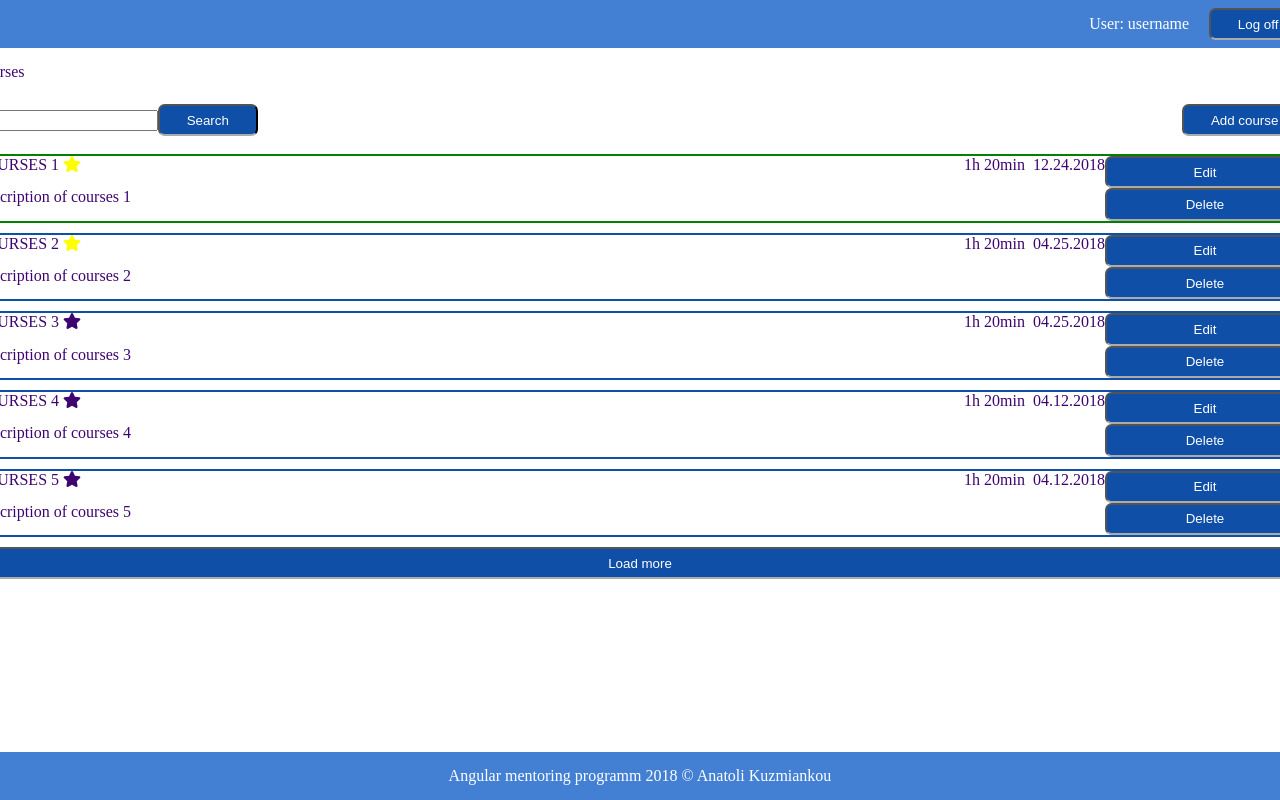
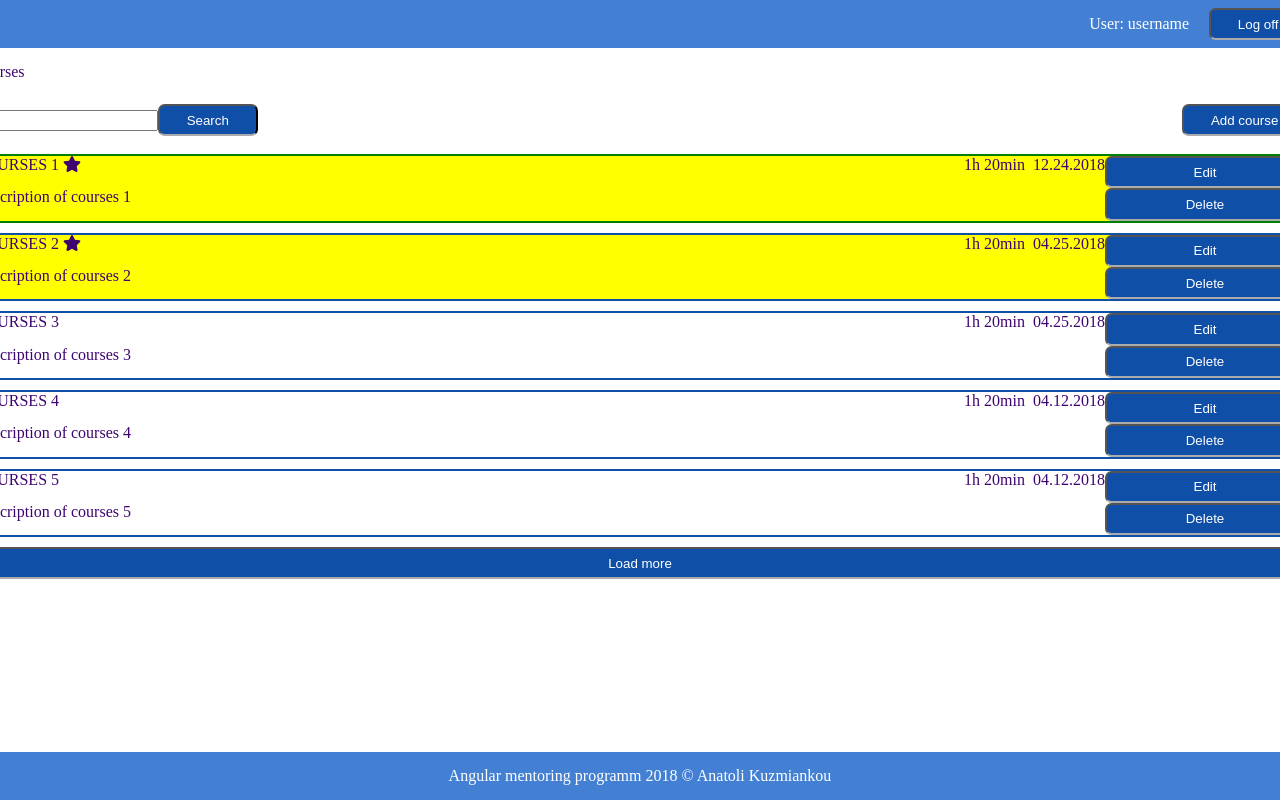
Before and after one commit to kuzanatoliy/angular-mentoring-programm, an Angular app: page /courses in a window 1280 px wide. Shown: the top 800 px of the page. Built offline with nearby package versions, Linux system fonts and the light colour scheme.

Commit message:
Directives and pipes: Fix course star and background

```diff
--- a/src/app/courses/course-item/course-item.component.html
+++ b/src/app/courses/course-item/course-item.component.html
@@ -1,13 +1,14 @@
 <div
   class="course"
-  [appFreshCourse]="course.creationDate">
+  [appFreshCourse]="course.creationDate"
+  [ngClass]="{'course-star': course.topRated}">
   <div class='course-content'>
     <div class="course-content-title">
       {{course.title | uppercase}}
-      <fa-icon
-        [icon]="STAR_ICON"
-        [ngClass]="{'course-content-title-star': course.topRated}">
-      </fa-icon>
+      <span *ngIf="course.topRated; then iconBlock"></span>
+      <ng-template #iconBlock>
+        <fa-icon [icon]="STAR_ICON"></fa-icon>
+      </ng-template>
     </div>
     <div class="course-content-duration">{{course.duration | courseDuration}}</div>
     <div class="course-content-date">{{course.creationDate | courseCreationDate}}</div>
--- a/src/app/courses/course-item/course-item.component.sass
+++ b/src/app/courses/course-item/course-item.component.sass
@@ -4,6 +4,9 @@
   margin: 10px 0
   &.new
     border-color: green
+
+.course-star
+  background-color: yellow
 
 .course-content
   flex-grow: 1
@@ -12,9 +15,6 @@
 
 .course-content-title
   flex-grow: 1
-
-.course-content-title-star
-  color: yellow
 
 .course-content-duration
   margin: 0 0.5rem
```
